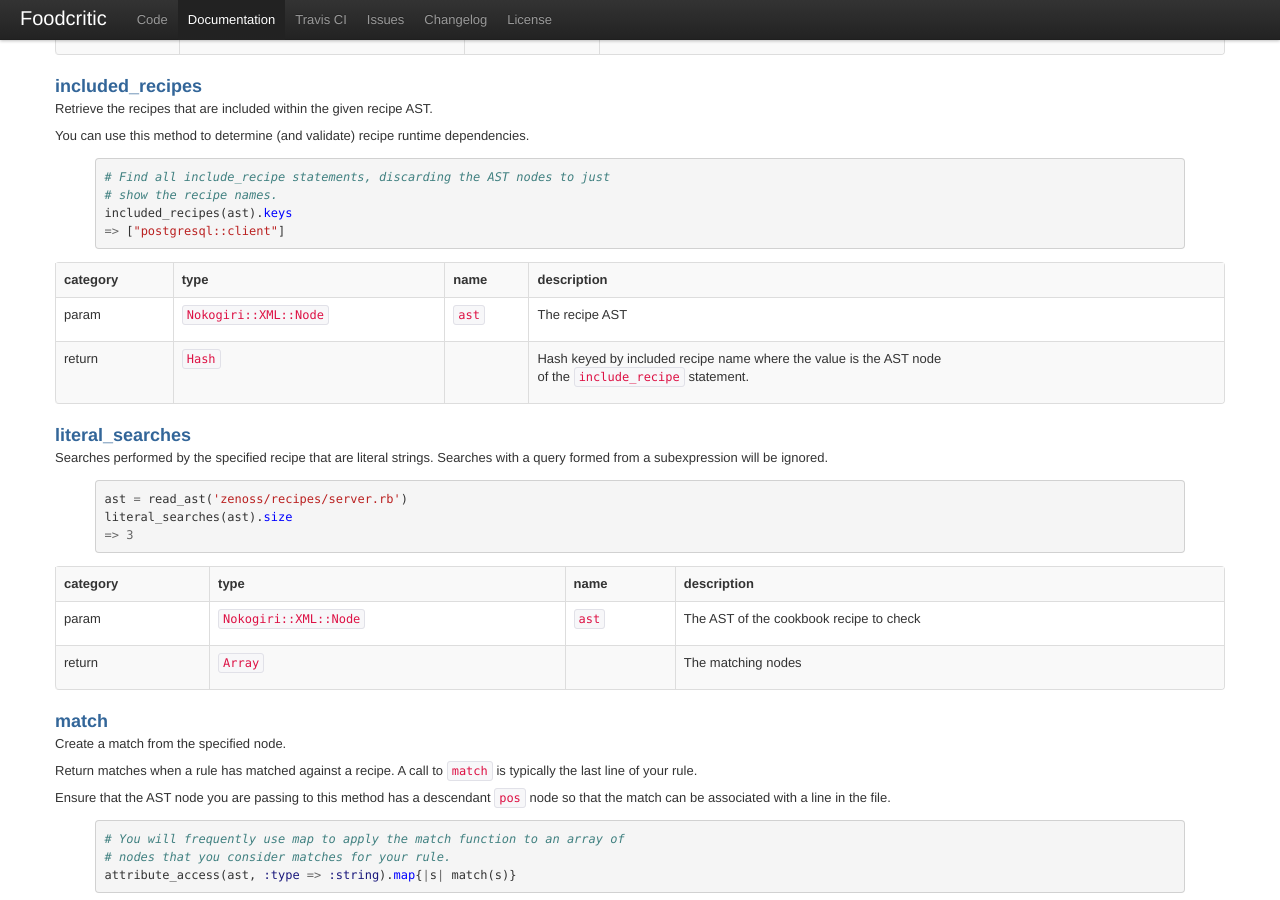
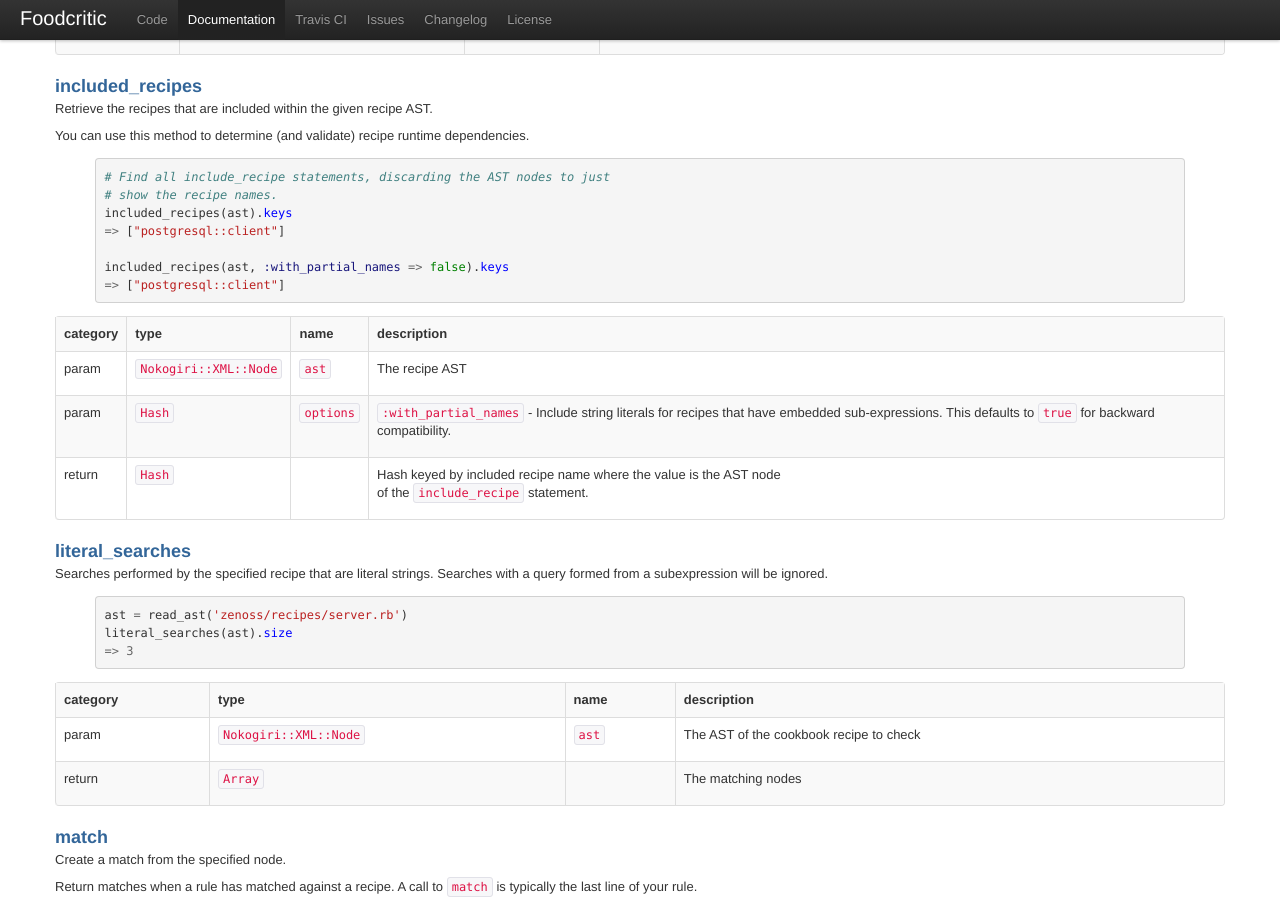
Before and after one commit to Foodcritic/foodcritic, a Jekyll site: the page built from index.html, in a window 1280 px wide and 900 px high, scrolled down 24562 px. Built offline with Jekyll 4.4.1, drawn with Linux system fonts in a browser that asks for light colours.

Commit message:
Update API docs for #included_recipes.

```diff
--- a/index.html
+++ b/index.html
@@ -1148,11 +1148,21 @@ api_methods:
       # show the recipe names.
       included_recipes(ast).keys
       => ["postgresql::client"]
+
+      included_recipes(ast, :with_partial_names => false).keys
+      => ["postgresql::client"]
     signature:
       - category: param
         type: 'Nokogiri::XML::Node'
         name: ast
         description: The recipe AST
+      - category: param
+        type: Hash
+        name: options
+        description: |
+          `:with_partial_names` - Include string literals for recipes that
+          have embedded sub-expressions. This defaults to `true` for backward
+          compatibility.
       - category: return
         type: Hash
         description: |
```
